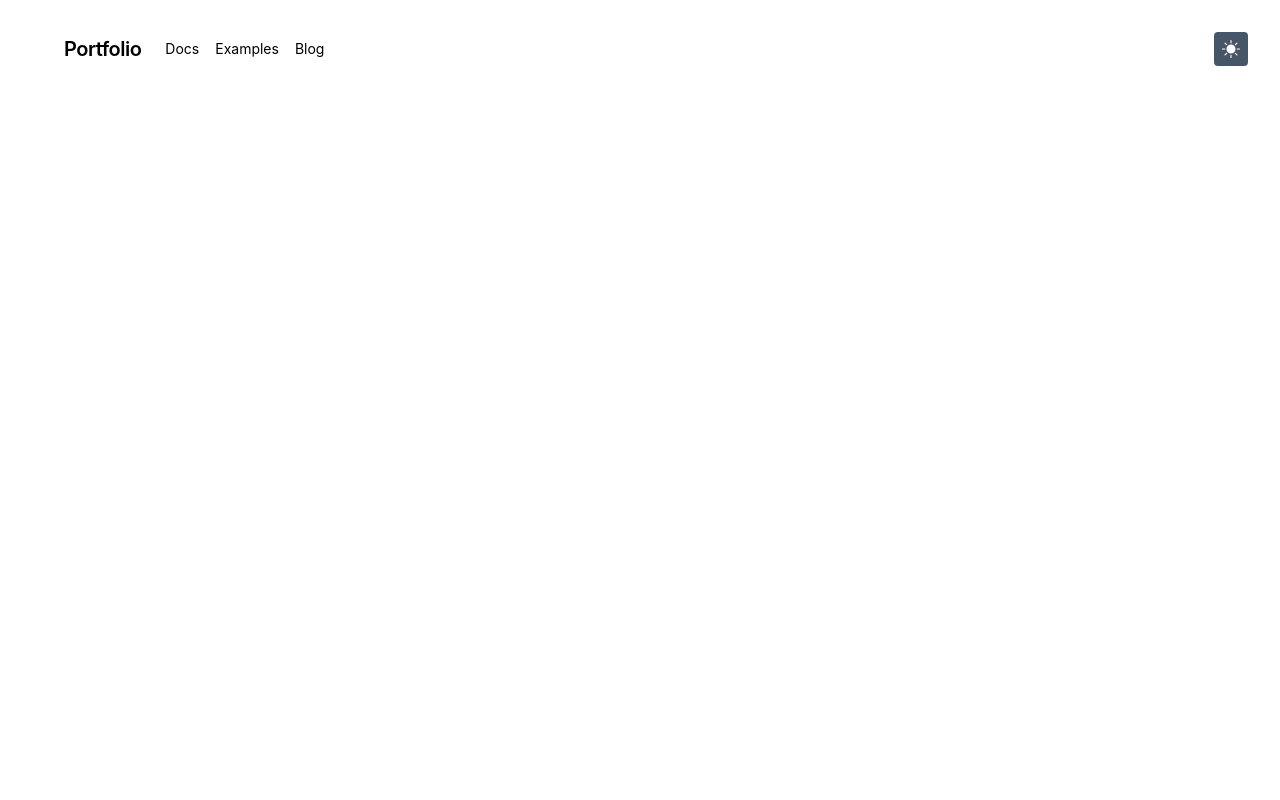
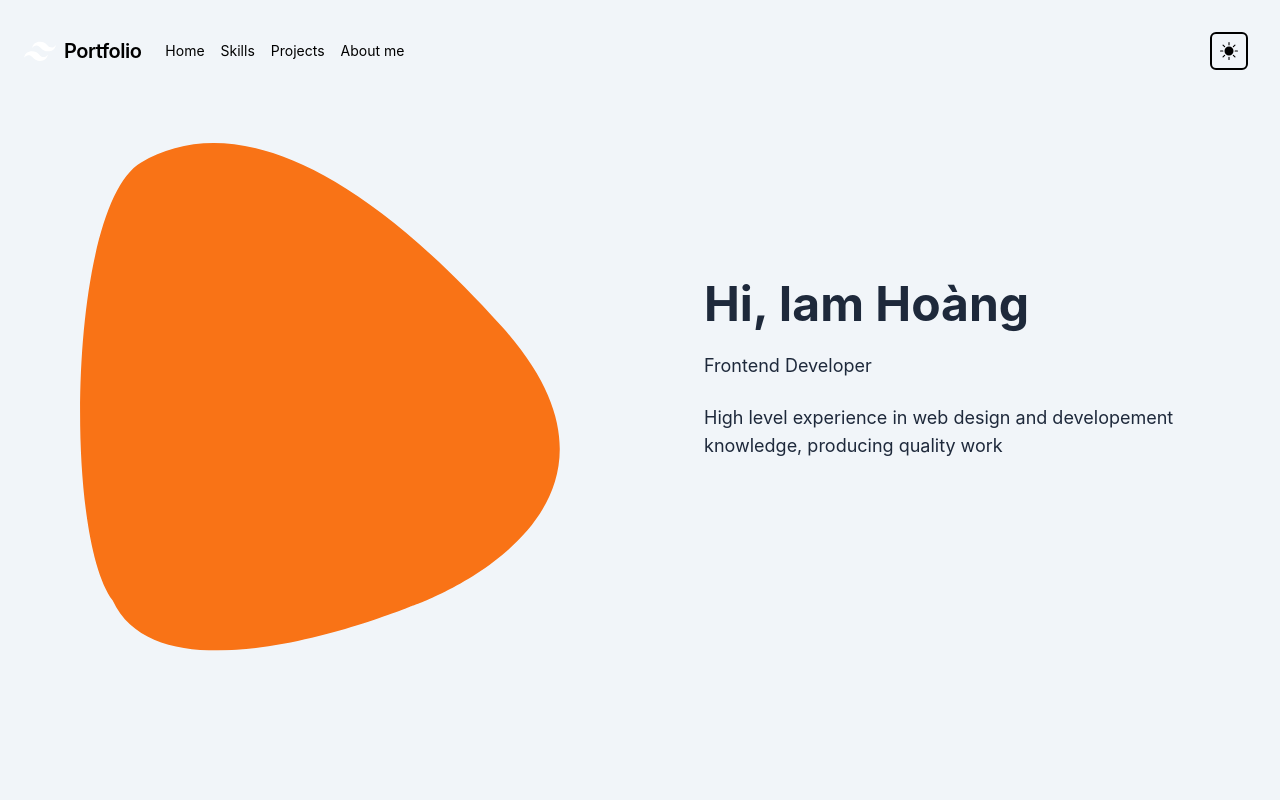
Before and after one commit to DauMoe/portfolio, a Next.js app: page / in a window 1280 px wide. Shown: the top 800 px of the page. Built offline with nearby package versions, Linux system fonts and the light colour scheme.

Commit message:
DOING home page

```diff
--- a/components/Context/DarkMode.ts
+++ b/components/Context/DarkMode.ts
@@ -1,16 +1,9 @@
-import { createContext, useContext } from "react";
-
 export type DarkModeContextType = {
   currentMode: boolean;
   toggleMode: (darkMode?: boolean) => void;
 };
 
-const DarkModeInit: DarkModeContextType = {
+export const DarkModeInit: DarkModeContextType = {
   currentMode: true,
   toggleMode: () => {}
 }
-
-export const DarkModeContext = createContext<DarkModeContextType>(DarkModeInit);
-export function useDarkModeContext() {
-  return useContext(DarkModeContext);
-}
--- /dev/null
+++ b/components/Context/Language.ts
@@ -0,0 +1,11 @@
+import { LANGUAGE_TYPE } from "../Language";
+
+export type LanguageContextType = {
+  currentLang: LANGUAGE_TYPE;
+  changeLang: (lang: LANGUAGE_TYPE) => void;
+};
+
+export const LanguageInit: LanguageContextType = {
+  currentLang: 'en',
+  changeLang: () => {}
+}
--- /dev/null
+++ b/components/Context/index.ts
@@ -0,0 +1,13 @@
+import { createContext, useContext } from "react";
+import { DarkModeContextType, DarkModeInit } from "./DarkMode";
+import { LanguageContextType, LanguageInit } from "./Language";
+
+const ContextInit = {
+  ...DarkModeInit,
+  ...LanguageInit
+}
+
+export const GlobalContext = createContext<DarkModeContextType & LanguageContextType>(ContextInit);
+export function useGlobalContext() {
+  return useContext(GlobalContext);
+}
--- a/components/Header/index.tsx
+++ b/components/Header/index.tsx
@@ -3,9 +3,11 @@ import { HomePageProps } from "../HomePage";
 import { RiMoonClearFill } from 'react-icons/ri';
 import { BsSunFill } from 'react-icons/bs';
 import { IconContext } from "react-icons/lib";
-import { useDarkModeContext } from "../Context/DarkMode";
 import { useEffect } from 'react';
 import { DARK_MODE_LOCAL_STOGARE } from "../ConstantVariable";
+import { useGlobalContext } from "../Context";
+import { LANG_ITEM } from "../Language";
+import Link from "next/link";
 
 const ToggleDarkMode = (mode: Boolean, setMode: Function) => {
   setMode(mode);
@@ -15,7 +17,7 @@ export const Header:NextPage<HomePageProps> = ({
   language,
   ...props
 }) => {
-  const { currentMode, toggleMode } = useDarkModeContext();
+  const { currentMode, toggleMode } = useGlobalContext();
   useEffect(() => {
     const isDarkModeOS      : boolean       = window.matchMedia && window.matchMedia('(prefers-color-scheme: dark)').matches;
     const isDarkModePrevious: string | null = localStorage.getItem(DARK_MODE_LOCAL_STOGARE);
@@ -28,7 +30,7 @@ export const Header:NextPage<HomePageProps> = ({
   }, []);
 
   return(
-    <nav className="flex items-center justify-between flex-wrap p-6">
+    <nav className="flex items-center justify-between flex-wrap p-6 fixed top-0 z-50 w-full">
       <div className="flex items-center flex-shrink-0 text-white mr-6">
         <svg className="fill-current h-8 w-8 mr-2" width="54" height="54" viewBox="0 0 54 54" xmlns="http://www.w3.org/2000/svg"><path d="M13.5 22.1c1.8-7.2 6.3-10.8 13.5-10.8 10.8 0 12.15 8.1 17.55 9.45 3.6.9 6.75-.45 9.45-4.05-1.8 7.2-6.3 10.8-13.5 10.8-10.8 0-12.15-8.1-17.55-9.45-3.6-.9-6.75.45-9.45 4.05zM0 38.3c1.8-7.2 6.3-10.8 13.5-10.8 10.8 0 12.15 8.1 17.55 9.45 3.6.9 6.75-.45 9.45-4.05-1.8 7.2-6.3 10.8-13.5 10.8-10.8 0-12.15-8.1-17.55-9.45-3.6-.9-6.75.45-9.45 4.05z"/></svg>
         <span className="font-semibold text-xl text-black dark:text-white tracking-tight">Portfolio</span>
@@ -40,22 +42,19 @@ export const Header:NextPage<HomePageProps> = ({
       </div>
 
       <div className="w-full block flex-grow lg:flex lg:items-center lg:w-auto">
-        <div className="text-sm lg:flex-grow">
-          <a href="#responsive-header" className="block mt-4 lg:inline-block lg:mt-0 text-black dark:text-white mr-4">
-            Docs
-          </a>
-          <a href="#responsive-header" className="block mt-4 lg:inline-block lg:mt-0 text-black dark:text-white mr-4">
-            Examples
-          </a>
-          <a href="#responsive-header" className="block mt-4 lg:inline-block lg:mt-0 text-black dark:text-white">
-            Blog
-          </a>
+      <div className="text-sm lg:flex-grow">
+        {Array.isArray(language.navbarItem) && language.navbarItem.map((navItem: LANG_ITEM, index: number) => {
+          return(
+            <Link href={navItem.href}>
+              <a className="block mt-4 lg:inline-block lg:mt-0 text-black dark:text-white mr-4">{navItem.content}</a>
+            </Link>
+          )
+        })}
         </div>
-
         <div>
           {/* <a href="#" className="inline-block text-sm px-4 py-2 leading-none border rounded text-white border-white hover:border-transparent hover:text-teal-500 hover:bg-white mt-4 lg:mt-0">Download</a> */}
-          <div className="m-2 p-2 rounded align-middle cursor-pointer inline-block bg-slate-600 dark:bg-white text-center" onClick={() => ToggleDarkMode(!currentMode, toggleMode)}>
-            <IconContext.Provider value={{size: '18px', color: currentMode ? 'black' : 'white'}}>
+          <div className="m-2 p-2 rounded-md align-middle cursor-pointer inline-block border-2 border-black dark:bg-white dark:border-white text-center" onClick={() => ToggleDarkMode(!currentMode, toggleMode)}>
+            <IconContext.Provider value={{size: '18px'}}>
               {currentMode ? <RiMoonClearFill/> : <BsSunFill/>}
             </IconContext.Provider>
           </div>
--- a/components/HomePage/index.tsx
+++ b/components/HomePage/index.tsx
@@ -1,9 +1,10 @@
 import { NextPage } from "next";
-import { Header } from "../Header";
-import { LANG } from "../Language";
+import Image from "next/image";
+import { LANG_ITEM } from "../Language";
+import ellipse from './../../public/ellipse.svg';
 
 export type HomePageProps = {
-  language: LANG
+  language: LANG_ITEM
 }
 
 export const HomePage: NextPage<HomePageProps> = ({
@@ -11,8 +12,22 @@ export const HomePage: NextPage<HomePageProps> = ({
   ...props
 }) => {
   return(
-    <section className='dark:bg-slate-800 bg-white h-screen w-screen relative'>
-      <Header language={language}/>
+    <section className='dark:bg-slate-800 bg-slate-100 h-screen relative w-full' id="home">
+      <div className='w-1/2 h-full absolute'>
+        <div className='absolute w-3/4 top-1/2 left-1/2 -translate-x-1/2 -translate-y-1/2'>
+          <Image
+            src={ellipse}
+            alt="Big orange here"
+          />
+        </div>
+      </div>
+      <div className='w-1/2 h-full absolute right-0'>
+        <div className='absolute top-1/2 -translate-y-2/3 px-1/10'>
+          <p className='text-slate-800 dark:text-white text-5xl font-bold'>{language.homePage.title}</p>
+          <p className='text-slate-800 dark:text-white text-lg my-6'>{language.homePage.position}</p>
+          <p className='text-slate-800 dark:text-white text-lg'>{language.homePage.description}</p>
+        </div>
+      </div>
     </section>
   )
 }
--- a/components/Language/en.ts
+++ b/components/Language/en.ts
@@ -1,6 +1,26 @@
 const _EN = {
   pageTitle: {
     welcome: "Welcome"
+  },
+  navbarItem: [
+   {
+      content: "Home",
+      href: "#home"
+    }, {
+      content: "Skills",
+      href: "#skills"
+    }, {
+      content: "Projects",
+      href: "#projects"
+    }, {
+      content: "About me",
+      href: "#about"
+    }
+  ],
+  homePage: {
+    title: "Hi, Iam Hoàng",
+    position: "Frontend Developer",
+    description: "High level experience in web design and developement knowledge, producing quality work"
   }
 }
 
--- a/components/Language/index.ts
+++ b/components/Language/index.ts
@@ -1,10 +1,11 @@
 import { EN } from "./en";
 import { VI } from "./vi";
 
+export type LANG_ITEM = { [key:string]: any };
 export type LANGUAGE_TYPE = 'en' | 'vi';
 export type LANG = {
   [lang in LANGUAGE_TYPE]: {
-    pageTitle: { [key: string]: any; };
+    pageTitle: LANG_ITEM;
   };
 };
 
@@ -13,9 +14,6 @@ const _LANGUAGE: LANG = {
   ...EN
 };
 
-const WHITE_LIST_LANG = Object.keys(_LANGUAGE);
-// export type LANGUAGE_TYPE = typeof WHITE_LIST_LANG[number];
-
 function checkRegion(region: LANGUAGE_TYPE) {
   return _LANGUAGE[region];
 };
--- a/pages/_app.tsx
+++ b/pages/_app.tsx
@@ -1,11 +1,14 @@
 import '../styles/globals.css';
 import type { AppProps } from 'next/app';
-import { DarkModeContext } from '../components/Context/DarkMode';
 import { useState } from 'react';
 import { DARK_MODE_LOCAL_STOGARE } from '../components/ConstantVariable';
+import { GlobalContext } from '../components/Context';
+import { LANGUAGE_TYPE } from '../components/Language';
 
 function MyApp({ Component, pageProps }: AppProps) {
-  const [currentMode, setMode] = useState(false);
+  const [currentMode, setMode]  = useState<boolean>(false);
+  const [currentLang, setLang]  = useState<LANGUAGE_TYPE>('en');
+
   const toggleMode = (darkMode?: boolean) => {
     if (darkMode !== undefined) {
       localStorage.setItem(DARK_MODE_LOCAL_STOGARE, darkMode + '');
@@ -16,10 +19,14 @@ function MyApp({ Component, pageProps }: AppProps) {
     }
   }
 
+  const changeLang = (lang: LANGUAGE_TYPE) => {
+    setLang(lang);
+  }
+
   return(
-    <DarkModeContext.Provider value={{currentMode, toggleMode}}>
+    <GlobalContext.Provider value={{currentMode, toggleMode, currentLang, changeLang}}>
       <Component {...pageProps} />
-    </DarkModeContext.Provider>
+    </GlobalContext.Provider>
   )
 }
 
--- a/pages/index.tsx
+++ b/pages/index.tsx
@@ -1,27 +1,22 @@
 import type { NextPage } from 'next'
 import Head from 'next/head'
-import { useEffect, useState } from 'react';
-import { useDarkModeContext } from '../components/Context/DarkMode';
+import { useGlobalContext } from '../components/Context';
+import { Header } from '../components/Header';
 import { HomePage } from '../components/HomePage'
-import { lang, LANGUAGE_TYPE } from '../components/Language'
+import { lang } from '../components/Language'
 
 const Home: NextPage = () => {
-  const [language, setLang]         = useState(lang('en'));
-  const { currentMode, toggleMode } = useDarkModeContext();
-
-  useEffect(() => {
-    const _SAVED_LANG: LANGUAGE_TYPE = window.localStorage.getItem('_lang') || 'en';
-    if (_SAVED_LANG !== 'en') {
-      setLang(lang(_SAVED_LANG));
-    }
-  }, []);
+  const { currentMode, currentLang } = useGlobalContext();
+  const language = lang(currentLang);
 
   return(
-    <div className={currentMode ? 'dark' : ''}>
+    <div className={'scroll-smooth ' + (currentMode ? 'dark' : '')}>
       <Head>
         <title>{language.pageTitle.welcome}!</title>
         <meta property="og:title" content={language.pageTitle.welcome} key="title" />
       </Head>
+      <Header language={language}/>
+      <HomePage language={language}/>
       <HomePage language={language}/>
     </div>
   )
--- a/tailwind.config.js
+++ b/tailwind.config.js
@@ -7,6 +7,12 @@ module.exports = {
   ],
   theme: {
     extend: {
+      padding: {
+        '1/10': '10%',
+        '1/5': '20%',
+        '1/4': '25%',
+        '1/2': '50%'
+      },
       spacing: {
         '128': '32rem',
         '144': '36rem',
```
Also changed, not shown: pages/document_bk.tsx (renamed from pages/_document.tsx), public/ellipse.svg (added), 1 other file (tests, documents, lock files or other folders).
